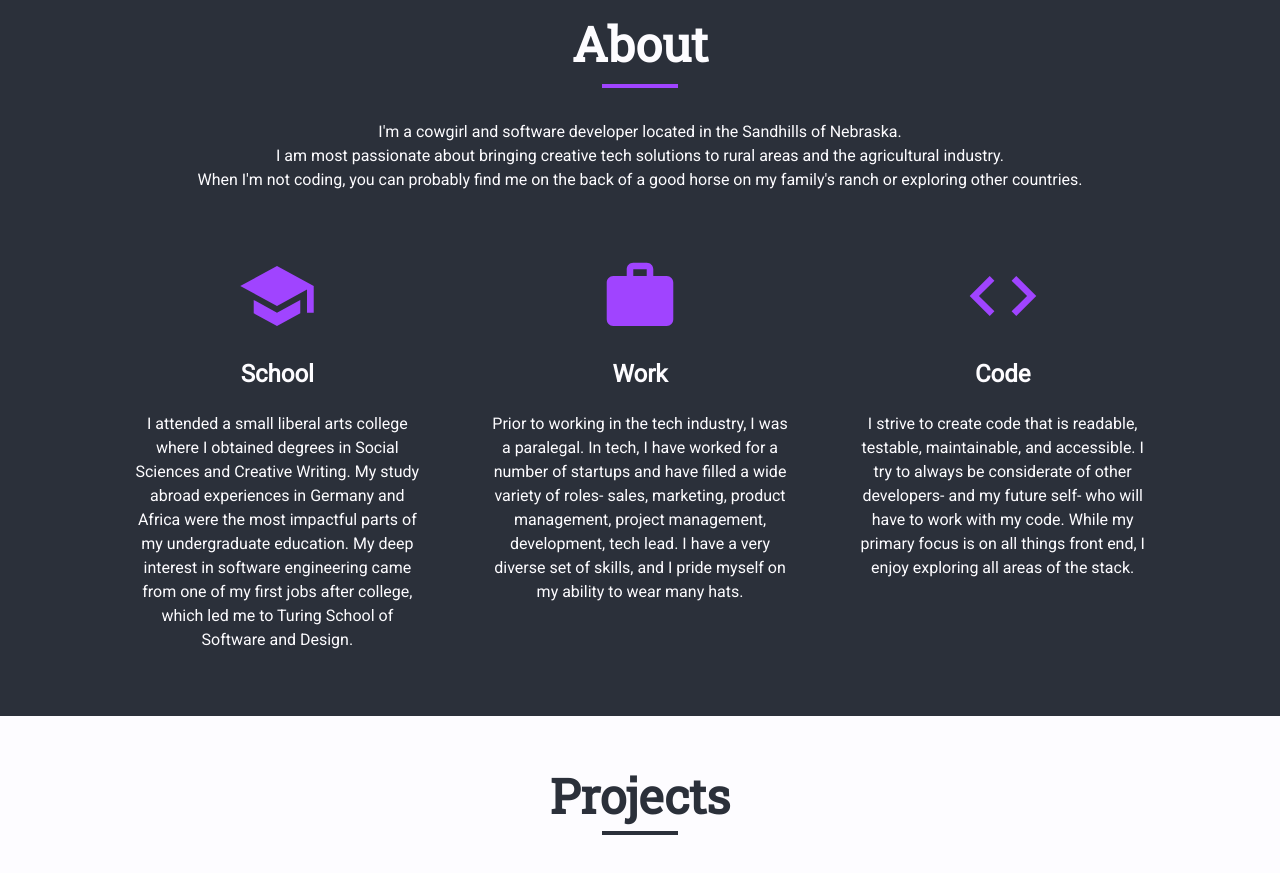
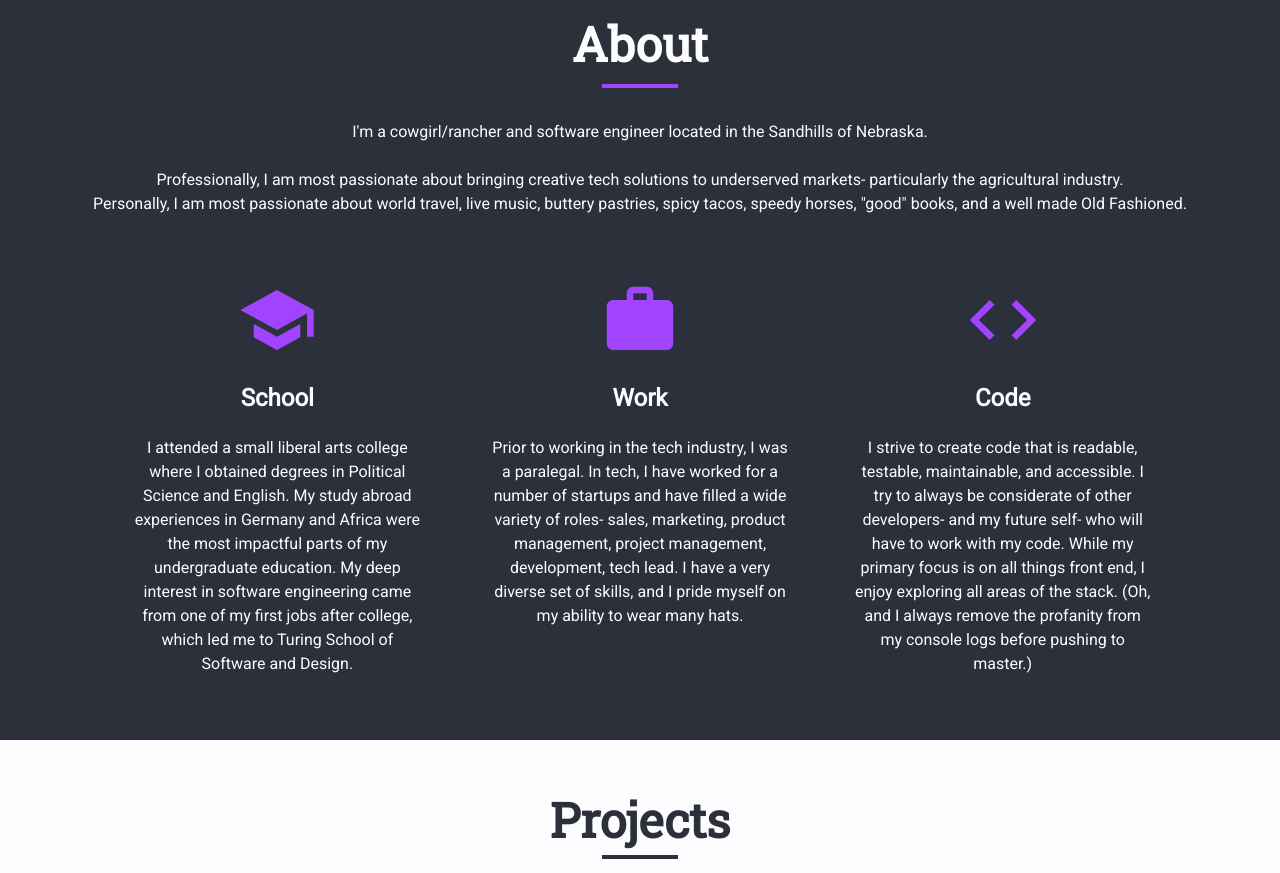
Before and after one commit to kristenburgess25/portfolio2, a Vue app: page / in a window 1280 px wide. Shown: the part 680-1553 px from the top of the page. Built offline with nearby package versions, Linux system fonts and the light colour scheme.

Commit message:
update about me section

```diff
--- a/src/components/Timeline.vue
+++ b/src/components/Timeline.vue
@@ -4,8 +4,14 @@
       <h1 class="section-title">About</h1>
       <div class="title-underline"></div>
     </div>
-    <div>I'm a cowgirl and software developer located in the Sandhills of Nebraska.</div>
-    <div> I am most passionate about bringing creative tech solutions to rural areas and the agricultural industry. <br class="text-break"> When I'm not coding, you can probably find me on the back of a good horse on my family's ranch or exploring other countries. </div>
+    <div>I'm a cowgirl/rancher and software engineer located in the Sandhills of Nebraska.
+    </div>
+    <br>
+    <div> Professionally, I am most passionate about bringing creative tech solutions to underserved markets- particularly the agricultural industry. <br>  Personally, I am most passionate about world travel, live music, buttery pastries, spicy tacos, speedy horses, "good" books, and a well made Old Fashioned. <br>
+    </div>
+    <!-- <div>
+      When I'm not coding, you can probably find me on the back of a good horse on my family's ranch or pretending I know how to drive a manual car in Europe.
+    </div> -->
     <div class="about-icon-container">
       <div class="icon-content">
         <svg class="about-icon" version="1.1" xmlns="http://www.w3.org/2000/svg" width="80" height="80" viewBox="0 0 80 80">
@@ -13,7 +19,7 @@
           <path d="M40 10l36.719 20v26.719h-6.719v-23.125l-30 16.406-36.719-20zM16.719 43.906l23.281 12.813 23.281-12.813v13.438l-23.281 12.656-23.281-12.656v-13.438z"></path>
         </svg>
         <h2>School</h2>
-        <div>I attended a small liberal arts college where I obtained degrees in Social Sciences and Creative Writing. My study abroad experiences in Germany and Africa were the most impactful parts of my undergraduate education. My deep interest in software engineering came from one of my first jobs after college, which led me to Turing School of Software and Design.  </div>
+        <div>I attended a small liberal arts college where I obtained degrees in Political Science and English. My study abroad experiences in Germany and Africa were the most impactful parts of my undergraduate education. My deep interest in software engineering came from one of my first jobs after college, which led me to Turing School of Software and Design.  </div>
       </div>
       <div class="icon-content">
         <svg class="about-icon" version="1.1" xmlns="http://www.w3.org/2000/svg" width="80" height="80" viewBox="0 0 80 80">
@@ -29,7 +35,7 @@
           <path d="M48.594 55.313l15.469-15.313-15.469-15.313 4.688-4.688 20 20-20 20zM31.406 55.313l-4.688 4.688-20-20 20-20 4.688 4.688-15.469 15.313z"></path>
         </svg>
         <h2>Code</h2>
-        <div>I strive to create code that is readable, testable, maintainable, and accessible. I try to always be considerate of other developers- and my future self- who will have to work with my code. While my primary focus is on all things front end, I enjoy exploring all areas of the stack. </div>
+        <div>I strive to create code that is readable, testable, maintainable, and accessible. I try to always be considerate of other developers- and my future self- who will have to work with my code. While my primary focus is on all things front end, I enjoy exploring all areas of the stack. (Oh, and I always remove the profanity from my console logs before pushing to master.)  </div>
       </div>
     </div>
   </app-section>
```
